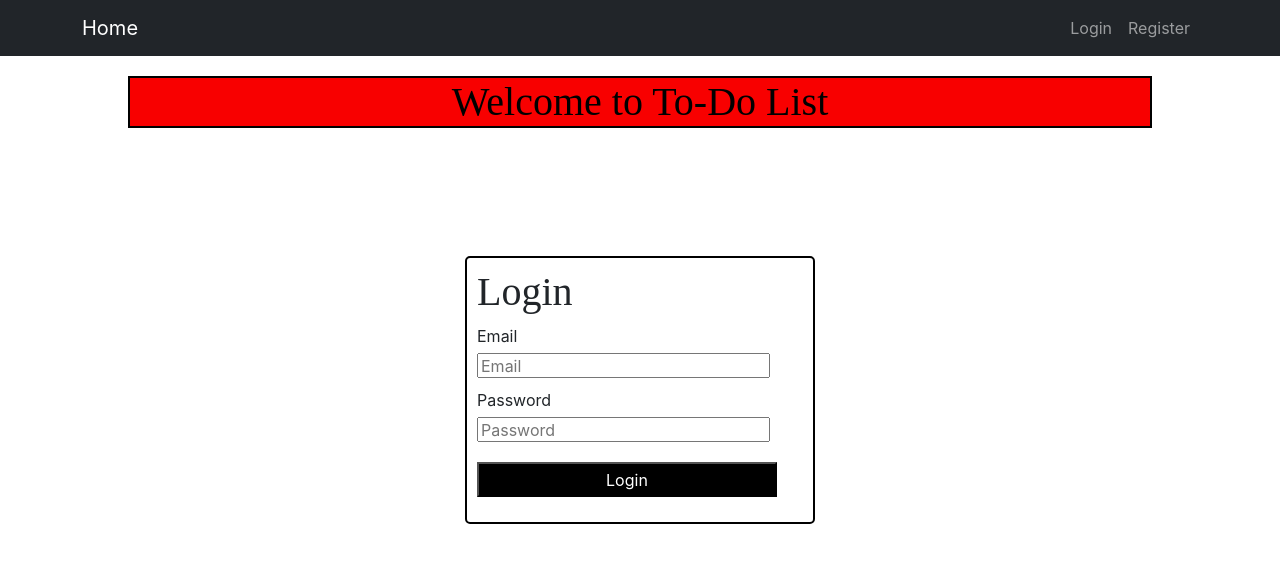
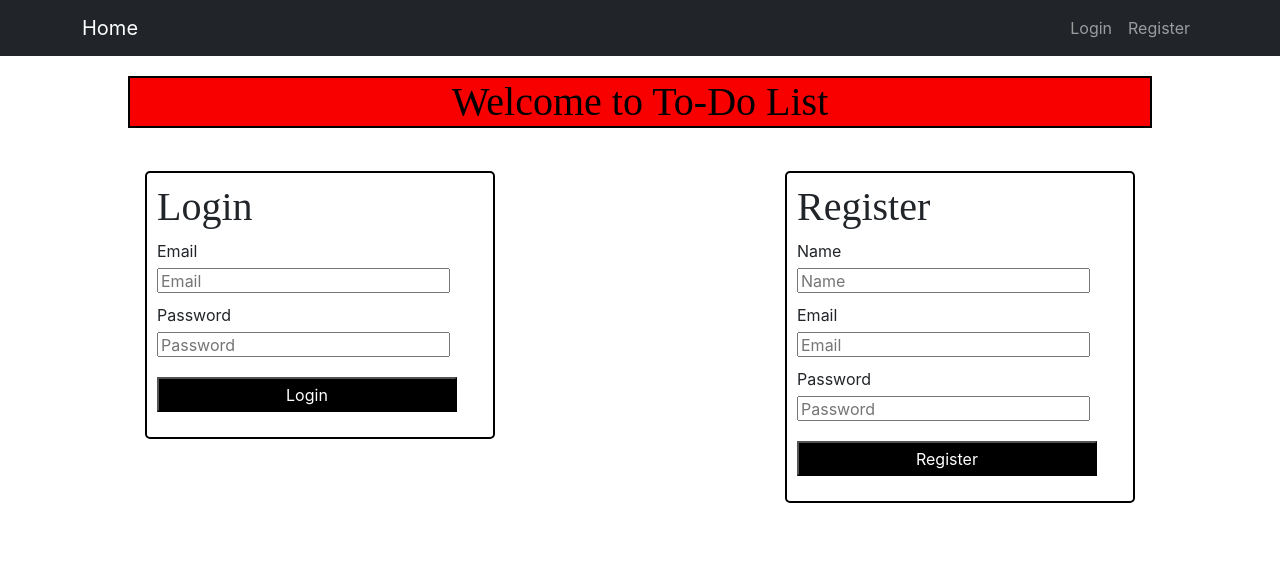
Before and after one commit to awdhesh-kumar27/todo-List, a React (Create React App) app: page / in a window 1280 px wide. Shown: the top 562 px of the page. Built offline with nearby package versions, Linux system fonts and the light colour scheme; no server answers.

Commit message:
Default Router set

```diff
--- a/src/App.js
+++ b/src/App.js
@@ -12,6 +12,7 @@ import {onAuthStateChanged} from "firebase/auth";
 import UpdateTask from './Routes/UpdateTask';
 import NoRoute from './Routes/NoRoute';
 import Welcome from './Components/Welcome';
+import DefaultRoute from './Routes/DefaultRoute';
 function App() {
   const firebase = useFirebase();
   useEffect(()=>{
@@ -38,7 +39,7 @@ function App() {
         {/* <Route path ='/UserHome' element={<UserHome></UserHome>}></Route> */}
         <Route path='/SignIn' element={<Signin></Signin>}></Route>
         <Route path='/SignUp' element={<Signup></Signup>}></Route>
-        <Route path='/' element={<Signin></Signin>}></Route>
+        <Route path='/' element={<DefaultRoute></DefaultRoute>}></Route>
         <Route paht='*' element={<NoRoute></NoRoute>}></Route>
       </Routes>
      </div>
--- /dev/null
+++ b/src/Routes/DefaultRoute.css
@@ -0,0 +1,7 @@
+.login-register{
+    display: flex;
+    flex-direction: row;
+
+    justify-content: center;
+    justify-content: space-around;
+}
--- /dev/null
+++ b/src/Routes/DefaultRoute.js
@@ -0,0 +1,18 @@
+import React from "react";
+import Signin from "./Signin";
+import Signup from "./Signup";
+import './DefaultRoute.css';
+const DefaultRoute = () =>{
+    return (
+        <div className="login-register">
+            <div>
+                <Signin></Signin>
+            </div>
+            <div>
+                <Signup></Signup>
+            </div>
+        </div>
+    );
+}
+
+export default DefaultRoute;
```
